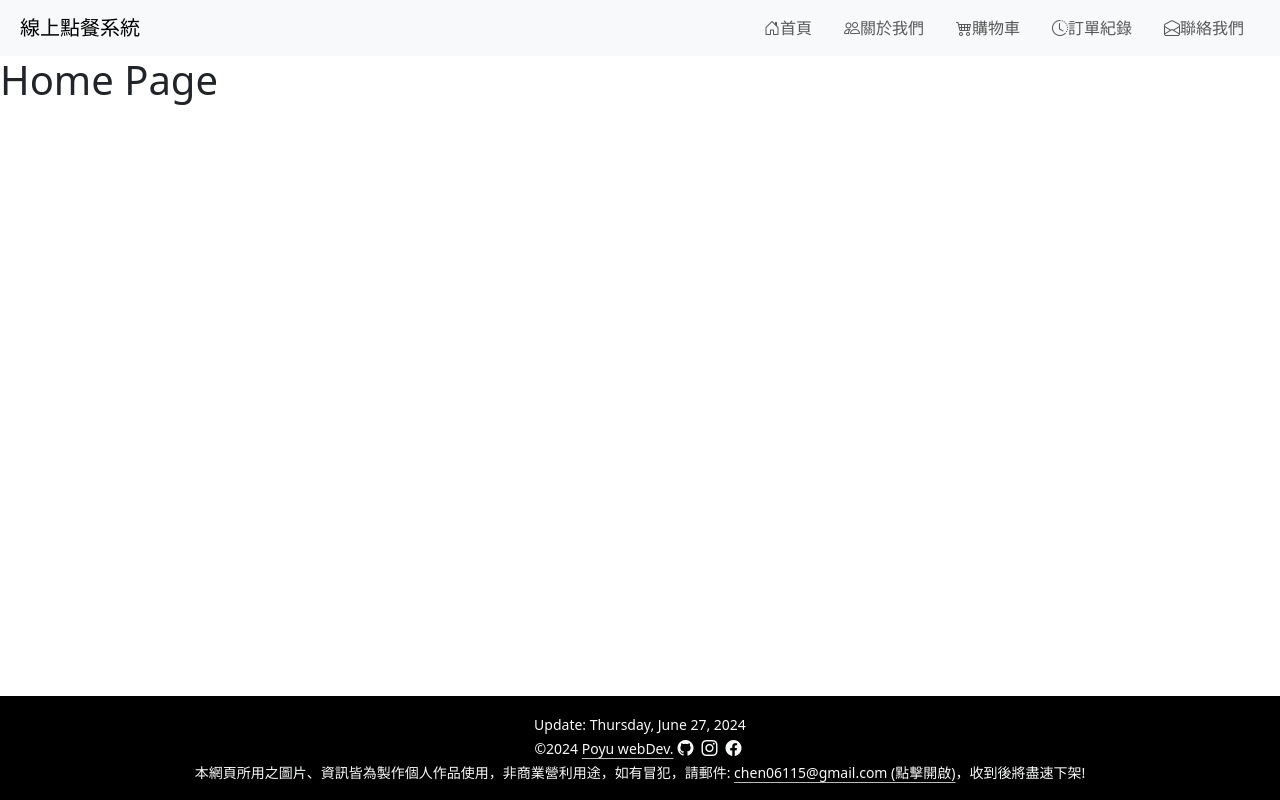
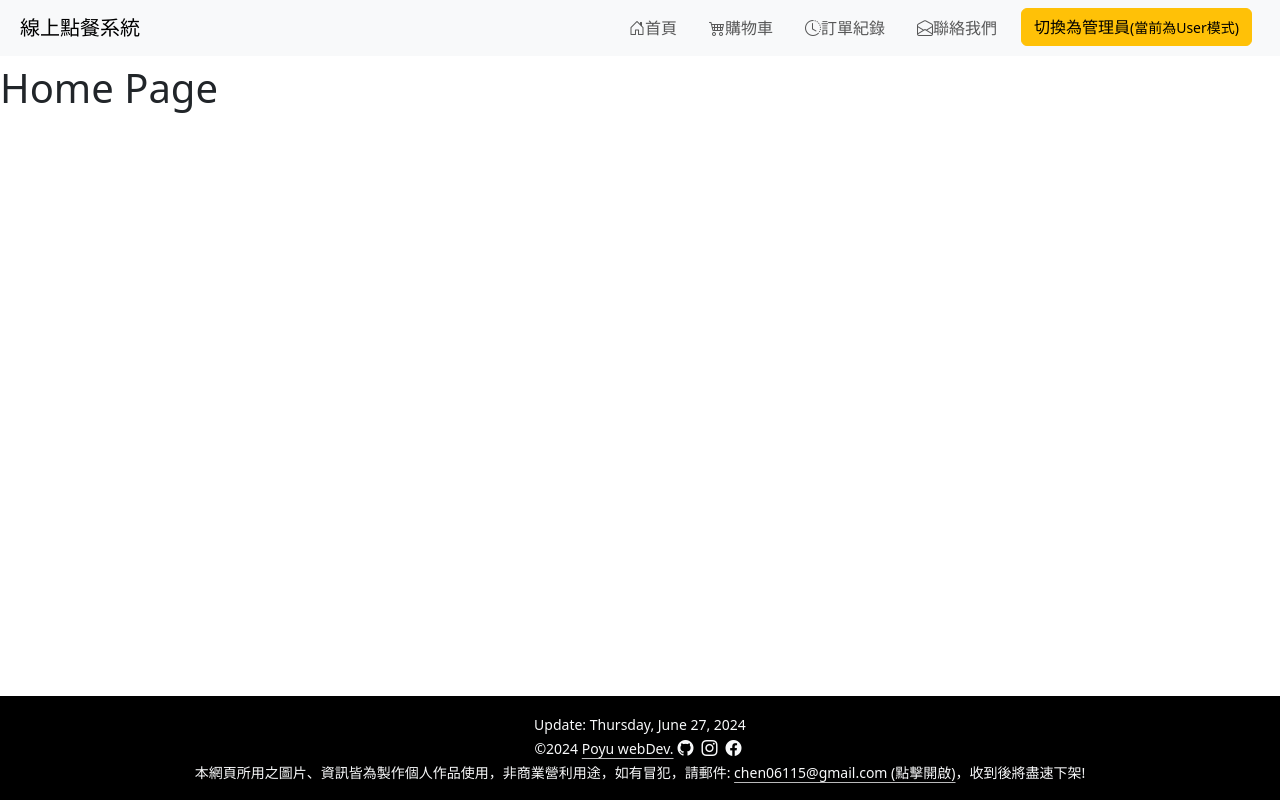
Before and after one commit to poyu105/OrderSystem, a React (Vite) app: page / in a window 1280 px wide. Built offline with nearby package versions, Linux system fonts and the light colour scheme.

Commit message:
新增切換模式

```diff
--- a/src/App.jsx
+++ b/src/App.jsx
@@ -1,4 +1,4 @@
-import React from 'react';
+import React,{useState} from 'react';
 import { BrowserRouter as Router, Route, Routes, Navigate } from 'react-router-dom';
 import Home from './pages/Home';
 import OrderDetail from './pages/OrderDetail';
@@ -8,9 +8,15 @@ import Navbar from './components/Navbar';
 import Footer from './components/Footer';
 
 function App() {
+
+  const [userMode, setMode] = useState('User');
+  const handleMode = ()=>{
+      setMode(prevMode => (prevMode === 'User' ? 'Admin' : 'User'));
+  }
+
   return (
     <Router>
-      <Navbar />
+      <Navbar userMode={userMode} handleMode={handleMode} />
       <Footer />
       <Routes>
         {/* 重定向 /OrderSystem 到 /home */}
--- a/src/components/Navbar.jsx
+++ b/src/components/Navbar.jsx
@@ -1,8 +1,8 @@
 import { Link } from "react-router-dom";
 
-function Navbar (){
+function Navbar ({userMode, handleMode}){
     return (<>
-        <nav className="navbar navbar-expand-md navbar-light bg-light">
+        <nav className="navbar navbar-expand-md navbar-light bg-light mb-2">
             <div className="container-fluid">
                 <Link className="navbar-brand ms-2" to='/'>線上點餐系統</Link>
                 <button className="navbar-toggler" type="button" data-bs-toggle="collapse" data-bs-target="#navbarContent" aria-controls="#navbarContent" aria-expanded="false" aria-label="Toggle navigation">
@@ -11,10 +11,15 @@ function Navbar (){
                 <div className="collapse navbar-collapse justify-content-end" id="navbarContent">
                     <ul className="navbar-nav">
                         <li className="nav-item me-3"><Link className="nav-link" to='/'><i className="bi bi-house-door"></i>首頁</Link></li>
-                        <li className="nav-item me-3"><Link className="nav-link" to='/About'><i className="bi bi-people"></i>關於我們</Link></li>
                         <li className="nav-item me-3"><Link className="nav-link" to='/OrderDetail'><i className="bi bi-cart4"></i>購物車</Link></li>
                         <li className="nav-item me-3"><Link className="nav-link" to='/Orders'><i className="bi bi-clock-history"></i>訂單紀錄</Link></li>
                         <li className="nav-item me-3"><Link className="nav-link" to='/Contact'><i className="bi bi-envelope-open"></i>聯絡我們</Link></li>
+                        <li className="nav-item me-3">
+                            <button className="btn btn-warning" onClick={handleMode}>
+                                {userMode === 'User' ? '切換為管理員' : '切換為使用者'}
+                                <small>(當前為{userMode}模式)</small>
+                            </button>
+                        </li>
                     </ul>
                 </div>
             </div>
```
